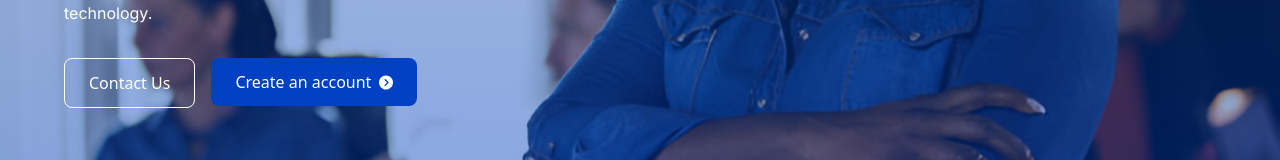
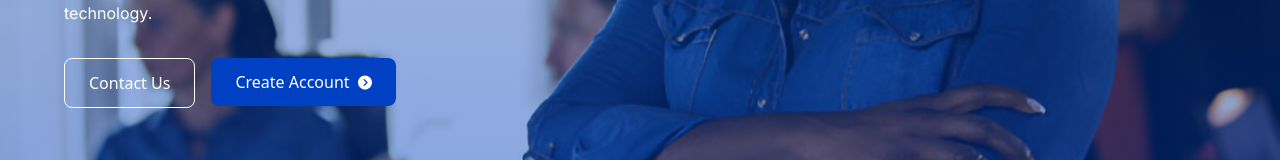
Before and after one commit to ZeeUnltd/ryno-app, a Next.js app: page / in a window 1280 px wide. Shown: the part 516-676 px from the top of the page. Built offline with nearby package versions, Linux system fonts and the light colour scheme.

Commit message:
fix: fix the texts issues v2

```diff
--- a/src/app/page.tsx
+++ b/src/app/page.tsx
@@ -153,7 +153,7 @@ export default function HomePage() {
 
             {/* Second Text */}
             <h1 className="absolute font-fraunces w-full text-4xl md:text-6xl font-extralight leading-tight text-white animate-text-slide-2">
-              Borderless <span className="text-[#0040C2]">Transfer</span>
+              Borderless <span className="text-[#0040C2]">Finance</span>
             </h1>
 
             {/* Third Text */}
@@ -176,7 +176,7 @@ export default function HomePage() {
             </button>
             <div className="relative group">
               <button className="flex items-center bg-[#0040C2] text-white px-6 py-3 rounded-lg hover:bg-blue-700 transition duration-300 w-full">
-                <span className="mr-2">Create an account</span>
+                <span className="mr-2">Create Account</span>
                 <Image
                   src="/icons/navigation-icon.svg"
                   height={14}
```
